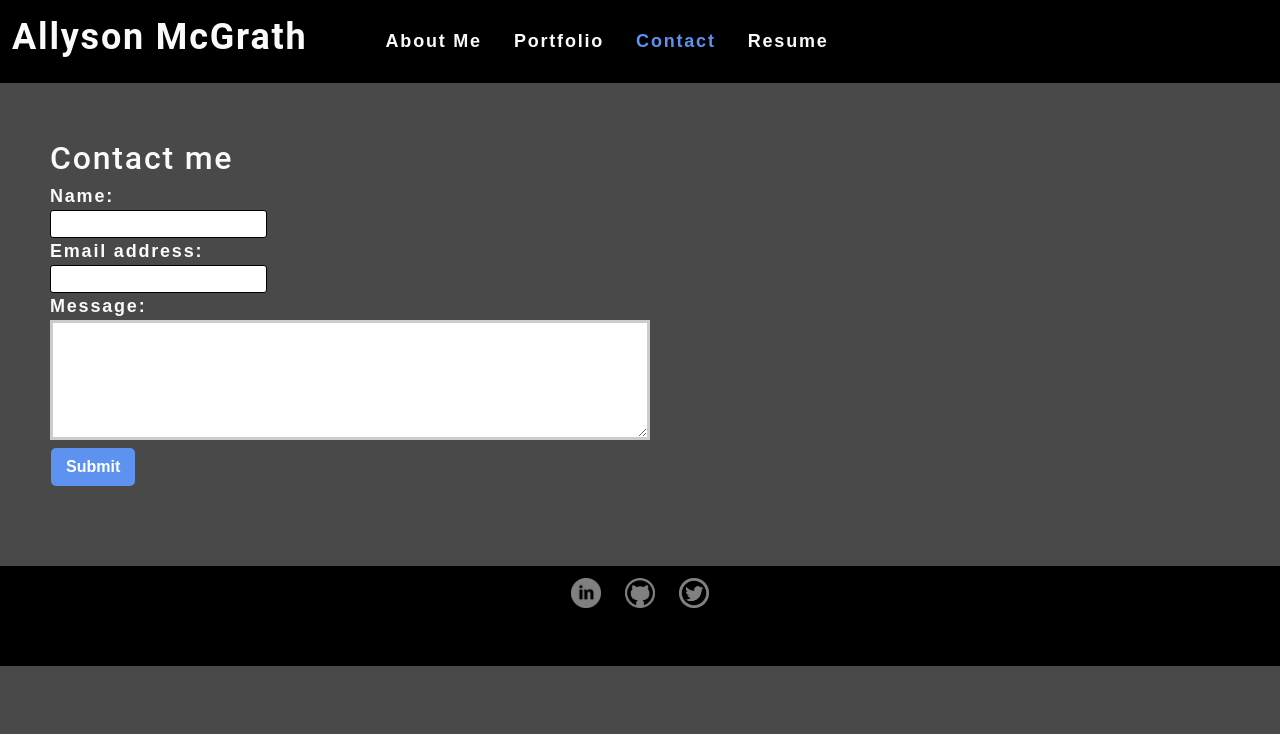
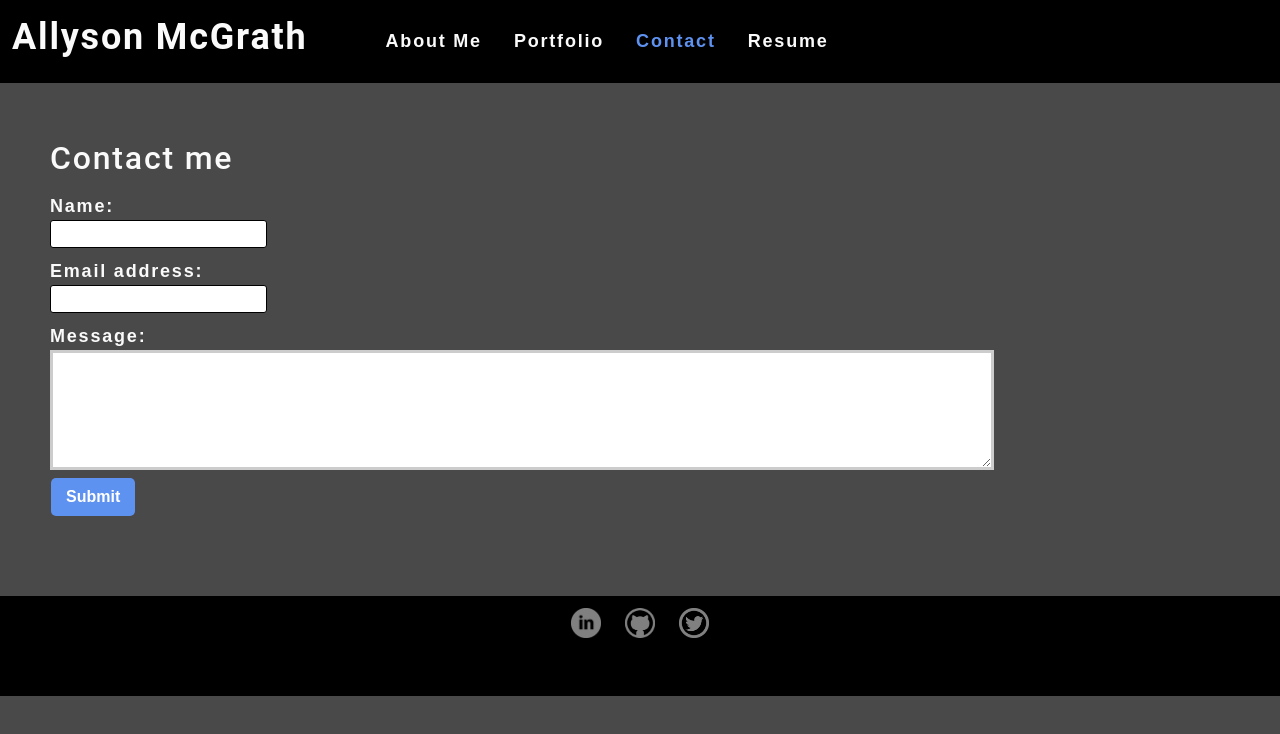
Before and after one commit to AllysonMcGrath/react-portfolio, a React (Create React App) app: page / in a window 1280 px wide. Both pictures are taken after a click on the element "Contact". Shown: the top 734 px of the page. Built offline with nearby package versions, Linux system fonts and the light colour scheme.

Commit message:
add css to contact

```diff
--- a/src/components/Contact/index.js
+++ b/src/components/Contact/index.js
@@ -39,18 +39,21 @@ function ContactForm() {
     }
 
     return(
-    <section>
+    <section className='contact'>
         <h2>Contact me</h2>
         <form id='contact-form' onSubmit={handleSubmit}>
-            <div>
+            <div className='form-name'>
                 <label htmlFor='name'>Name:</label>
-                <input type="text" defaultValue={name} onBlur={handleChange} name="name" />            </div>
-            <div>
+                <input type="text" defaultValue={name} onBlur={handleChange} name="name" />
+            </div>
+            <div className='form-email'>
                 <label htmlFor='email'>Email address:</label>
-                <input type="email" defaultValue={email} name="email" onBlur={handleChange} />            </div>
-            <div>
+                <input type="email" defaultValue={email} name="email" onBlur={handleChange} />
+            </div>
+            <div className='form-message'>
                 <label htmlFor='message'>Message:</label>
-                <textarea name="message" defaultValue={message} onBlur={handleChange} rows="5" />            </div>
+                <textarea name="message" defaultValue={message} onBlur={handleChange} rows="5" />
+            </div>
             {errorMessage && (
                 <div>
                     <p className='error-text'>{errorMessage}</p>
--- a/src/index.css
+++ b/src/index.css
@@ -303,6 +303,7 @@ footer {
 .maincontent {
   min-height: 100%;
   display: flex;
+  width: 100%;
 }
 
 footer div .flex-row{
@@ -322,6 +323,24 @@ footer img {
 
 footer img:hover {
   opacity: 100%;
+}
+
+/* contact page */
+
+#contact-form {
+  width: 100%
+}
+
+#contact-form label {
+  display: block;
+  padding-top: 10px;
+}
+
+#contact-form textarea {
+  width: 80%;
+}
+.contact {
+  width: 100%;
 }
 
 /* resume page */
```
